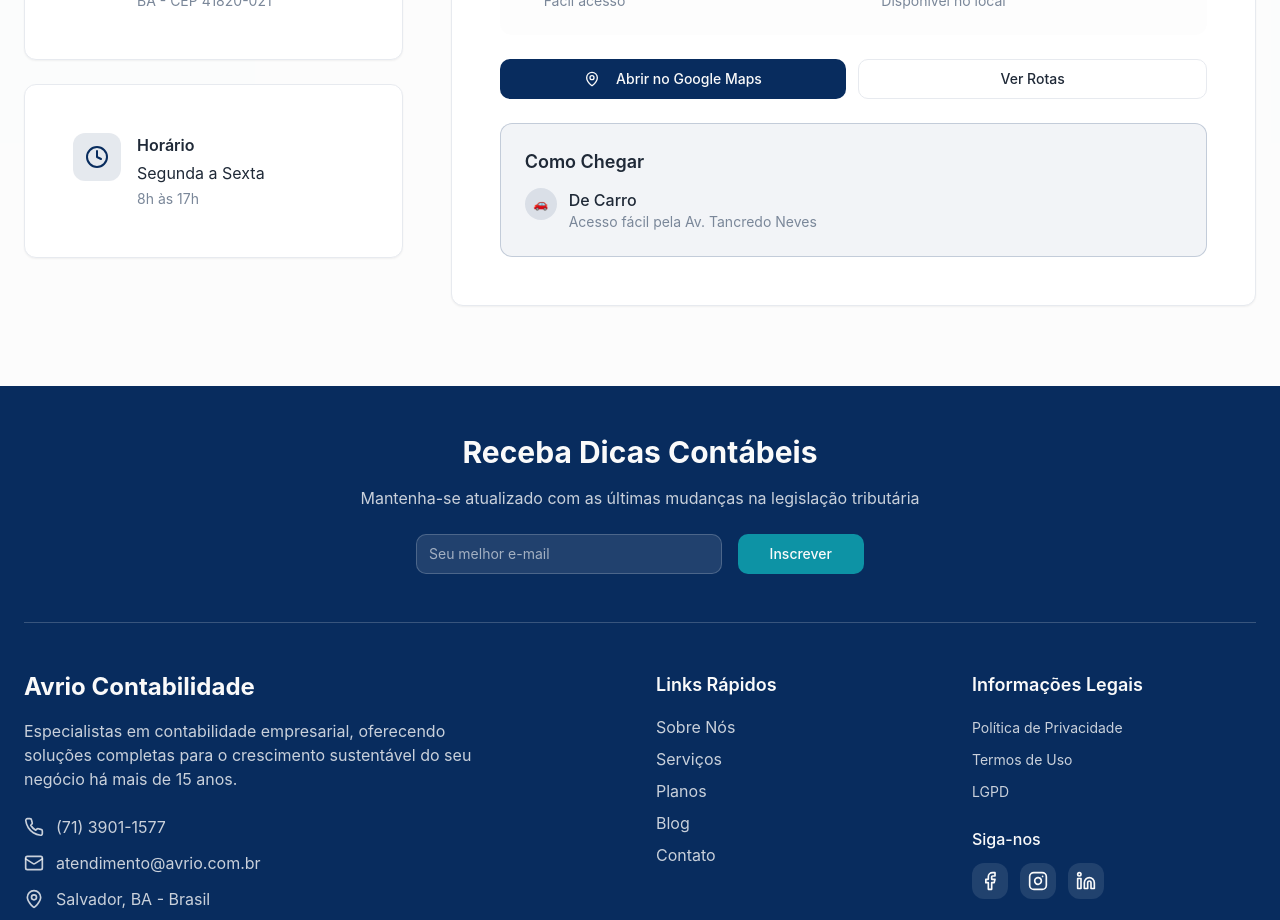
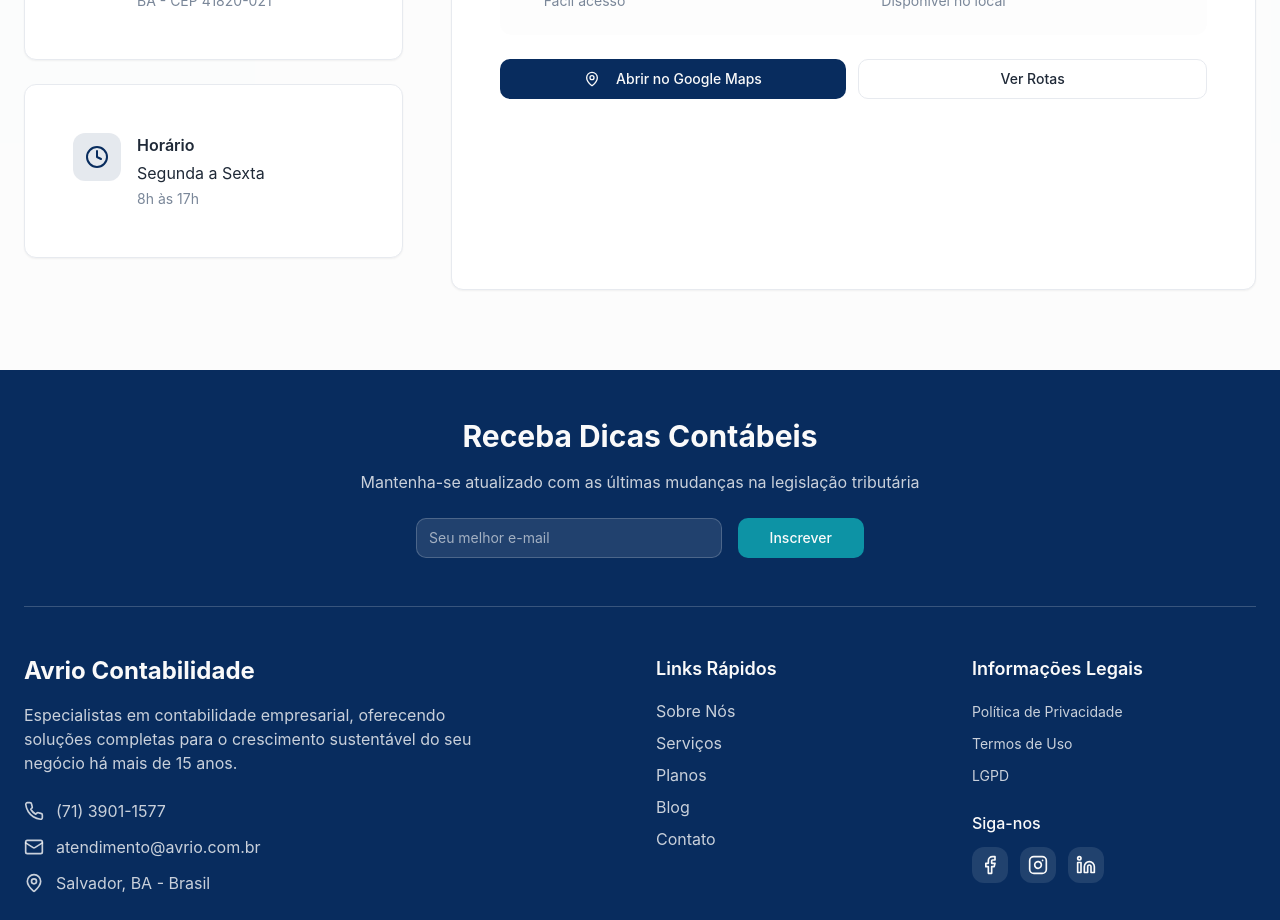
Before and after one commit to buga2023/avriocontabilidade, a React (Vite) app: page / in a window 1280 px wide. Shown: the part 10780-11700 px from the top of the page. Built offline with nearby package versions, Linux system fonts and the light colour scheme.

Commit message:
Remove empty space

```diff
--- a/src/components/sections/ContactSection.tsx
+++ b/src/components/sections/ContactSection.tsx
@@ -293,22 +293,6 @@ export const ContactSection: React.FC = () => {
                     Ver Rotas
                   </Button>
                 </div>
-
-                {/* Informações de Transporte */}
-                <div className="bg-primary/5 p-6 rounded-lg border border-primary/20">
-                  <h3 className="font-semibold text-foreground mb-3 text-lg">Como Chegar</h3>
-                  <div className="space-y-3">
-                    <div className="flex items-start gap-3">
-                      <div className="w-8 h-8 bg-primary/10 rounded-full flex items-center justify-center flex-shrink-0">
-                        <span className="text-xs font-bold text-primary">🚗</span>
-                      </div>
-                      <div>
-                        <p className="font-medium text-foreground">De Carro</p>
-                        <p className="text-sm text-muted-foreground">Acesso fácil pela Av. Tancredo Neves</p>
-                      </div>
-                    </div>
-                  </div>
-                </div>
               </CardContent>
             </Card>
           </div>
```
